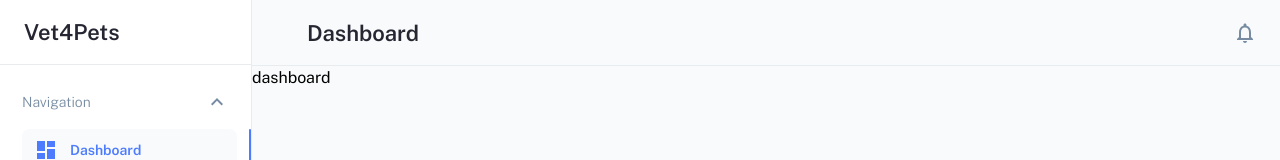
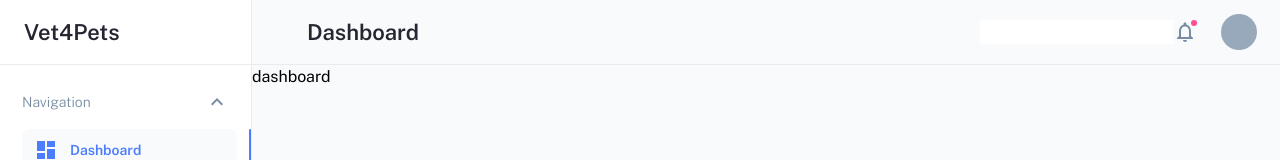
Before and after one commit to everydaycode20/vet4pets, a React (Vite) app in the folder client_/: page /dashboard in a window 1280 px wide. Shown: the top 160 px of the page. Built offline with nearby package versions, Linux system fonts and the light colour scheme.

Commit message:
add search

```diff
--- a/client_/package.json
+++ b/client_/package.json
@@ -11,6 +11,7 @@
   },
   "dependencies": {
     "@emotion/styled": "^11.11.5",
+    "@headlessui/react": "^2.1.2",
     "@hookform/resolvers": "^3.9.0",
     "@mui/base": "^5.0.0-beta.40",
     "@mui/icons-material": "^5.16.0",
@@ -20,6 +21,7 @@
     "react-dom": "^18.3.1",
     "react-hook-form": "^7.52.1",
     "react-router-dom": "^6.24.1",
+    "react-select": "^5.8.0",
     "zod": "^3.23.8"
   },
   "devDependencies": {
--- /dev/null
+++ b/client_/src/components/notifications/notifications.module.scss
@@ -0,0 +1,6 @@
+.notification-dot {
+  width: 6px;
+  height: 6px;
+  border-radius: 50%;
+  right: 0;
+}
--- a/client_/src/components/notifications/notifications.tsx
+++ b/client_/src/components/notifications/notifications.tsx
@@ -0,0 +1,35 @@
+import { Dropdown } from "@mui/base/Dropdown";
+import { MenuButton } from "@mui/base/MenuButton";
+import { Menu } from "@mui/base/Menu";
+import { MenuItem } from "@mui/base/MenuItem";
+
+import NotificationsOutlinedIcon from "@mui/icons-material/NotificationsOutlined";
+
+import JoinClasses from "../../utils/join-classes";
+
+import styles from "./notifications.module.scss";
+
+export default function Notifications() {
+  return (
+    <div className="">
+      <Dropdown>
+        <MenuButton className="relative">
+          <span className="sr-only">notifications</span>
+
+          <div
+            className={JoinClasses(
+              "bg-pink absolute",
+              styles["notification-dot"]
+            )}
+          ></div>
+
+          <NotificationsOutlinedIcon htmlColor="#778CA2" />
+        </MenuButton>
+
+        <Menu>
+          <MenuItem>Profile</MenuItem>
+        </Menu>
+      </Dropdown>
+    </div>
+  );
+}
--- /dev/null
+++ b/client_/src/components/search/search.tsx
@@ -0,0 +1,112 @@
+import { Fragment, useEffect, useState } from "react";
+import {
+  Combobox,
+  Transition,
+  ComboboxInput,
+  ComboboxOptions,
+  ComboboxOption,
+} from "@headlessui/react";
+
+const people = [
+  { id: 1, name: "Wade Cooper" },
+  { id: 2, name: "Arlene Mccoy" },
+  { id: 3, name: "Devon Webb" },
+  { id: 4, name: "Tom Cook" },
+  { id: 5, name: "Tanya Fox" },
+  { id: 6, name: "Hellen Schmidt" },
+];
+
+export default function Example() {
+  const [selected, setSelected] =
+    useState<{ id: number; name: string }[]>(people);
+
+  const [query, setQuery] = useState("");
+
+  const [people1, setPeople1] = useState([]);
+
+  let filteredPeople: { id: number; name: string }[] = [];
+
+  function A() {
+    if (query !== "") {
+      setTimeout(() => {
+        filteredPeople = people.filter((person) =>
+          person.name
+            .toLowerCase()
+            .replace(/\s+/g, "")
+            .includes(query.toLowerCase().replace(/\s+/g, ""))
+        );
+      }, 2000);
+    }
+  }
+
+  //   if (query !== "") {
+  //     T().then((val) => {
+  //       console.log(val);
+
+  //       setPeople1(val);
+  //     });
+  //   }
+
+  function T() {
+    return new Promise((resolve, reject) => {
+      setTimeout(() => {
+        const p = people.filter((person) =>
+          person.name
+            .toLowerCase()
+            .replace(/\s+/g, "")
+            .includes(query.toLowerCase().replace(/\s+/g, ""))
+        );
+
+        resolve(p);
+      }, 2000);
+    });
+  }
+
+  useEffect(() => {
+    if (query !== "") {
+      T().then((val) => {
+        console.log(val);
+
+        setPeople1(val);
+      });
+    }
+  }, [query]);
+
+  //   console.log(filteredPeople);
+
+  //   const filteredPeople =
+  //     query === ""
+  //       ? people
+  //       : people.filter((person) =>
+  //           person.name
+  //             .toLowerCase()
+  //             .replace(/\s+/g, "")
+  //             .includes(query.toLowerCase().replace(/\s+/g, ""))
+  //         );
+
+  return (
+    <div className="">
+      <Combobox value={selected} onChange={(value) => setSelected(value!)}>
+        {({ open }) => (
+          <>
+            <ComboboxInput
+              onChange={(event) => setQuery(event.target.value)}
+              displayValue={(person: any) => person && person.name}
+            />
+            {open && (
+              <div>
+                <ComboboxOptions static>
+                  {people1.map((person) => (
+                    <ComboboxOption key={person.id} value={person}>
+                      {person.name}
+                    </ComboboxOption>
+                  ))}
+                </ComboboxOptions>
+              </div>
+            )}
+          </>
+        )}
+      </Combobox>
+    </div>
+  );
+}
--- a/client_/src/components/sidebar/sidebar.tsx
+++ b/client_/src/components/sidebar/sidebar.tsx
@@ -42,7 +42,10 @@ const routes = [
 
 export default function Sidebar() {
   return (
-    <nav className={JoinClasses("", styles["sidebar"])}>
+    <nav
+      className={JoinClasses("", styles["sidebar"])}
+      aria-label="left side navigation"
+    >
       <aside className="h-full flex flex-col">
         <div className={JoinClasses("", styles.sidebar__title)}>
           <span className="font-semibold text-black">Vet4Pets</span>
--- a/client_/src/components/top-bar/top-bar.module.scss
+++ b/client_/src/components/top-bar/top-bar.module.scss
@@ -1,7 +1,7 @@
 @import "../../assets/scss/colors/colors";
 
 .header {
-  padding: 16.5px 23px 16.5px 55px;
+  padding: 14px 23px 14px 55px;
   border-bottom: 1px solid $light-gray;
 
   h1 {
@@ -9,3 +9,10 @@
     line-height: 32px;
   }
 }
+
+.profile {
+  width: 36px;
+  height: 36px;
+  border-radius: 50%;
+  margin-left: 24px;
+}
--- a/client_/src/components/top-bar/top-bar.tsx
+++ b/client_/src/components/top-bar/top-bar.tsx
@@ -1,9 +1,15 @@
 import { useMatches } from "react-router-dom";
+import { Dropdown } from "@mui/base/Dropdown";
+import { MenuButton } from "@mui/base/MenuButton";
+import { Menu } from "@mui/base/Menu";
+import { MenuItem } from "@mui/base/MenuItem";
+
 import JoinClasses from "../../utils/join-classes";
 
-import NotificationsOutlinedIcon from "@mui/icons-material/NotificationsOutlined";
+import Notifications from "../notifications/notifications";
 
 import styles from "./top-bar.module.scss";
+import Search from "../search/search";
 
 export default function TopBar() {
   const matches: any = useMatches();
@@ -16,11 +22,27 @@ export default function TopBar() {
       )}
     >
       <h1 className="mb-0 font-semibold">
-        {matches[matches.length - 1].handle.title}
+        {matches[matches.length - 1].handle?.title}
       </h1>
 
-      <nav>
-        <NotificationsOutlinedIcon htmlColor="#778CA2" />
+      <nav className="flex items-center" aria-label="top navigation">
+        <Search />
+
+        <Notifications />
+
+        <div className="flex">
+          <Dropdown>
+            <MenuButton className="relative">
+              <span className="sr-only">profile</span>
+
+              <div className={JoinClasses("bg-gray", styles.profile)}></div>
+            </MenuButton>
+
+            <Menu>
+              <MenuItem>Profile</MenuItem>
+            </Menu>
+          </Dropdown>
+        </div>
       </nav>
     </header>
   );
```
Also changed, not shown: client_/src/components/search/search.scss (added), 1 other file (tests, documents, lock files or other folders).
